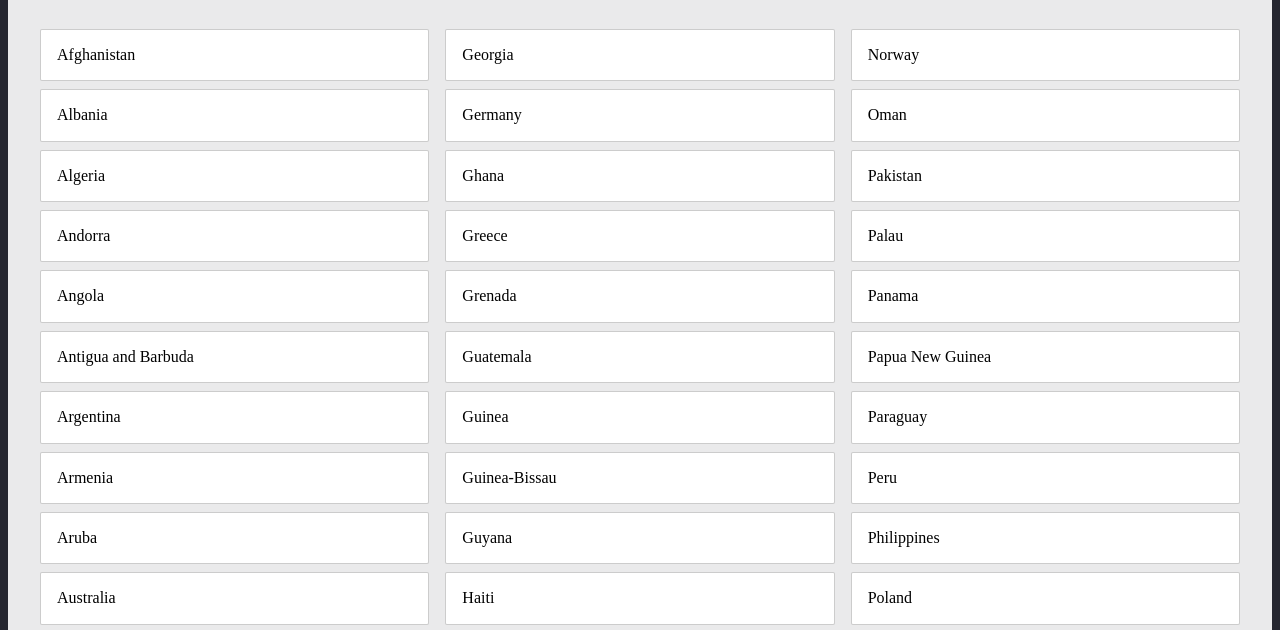
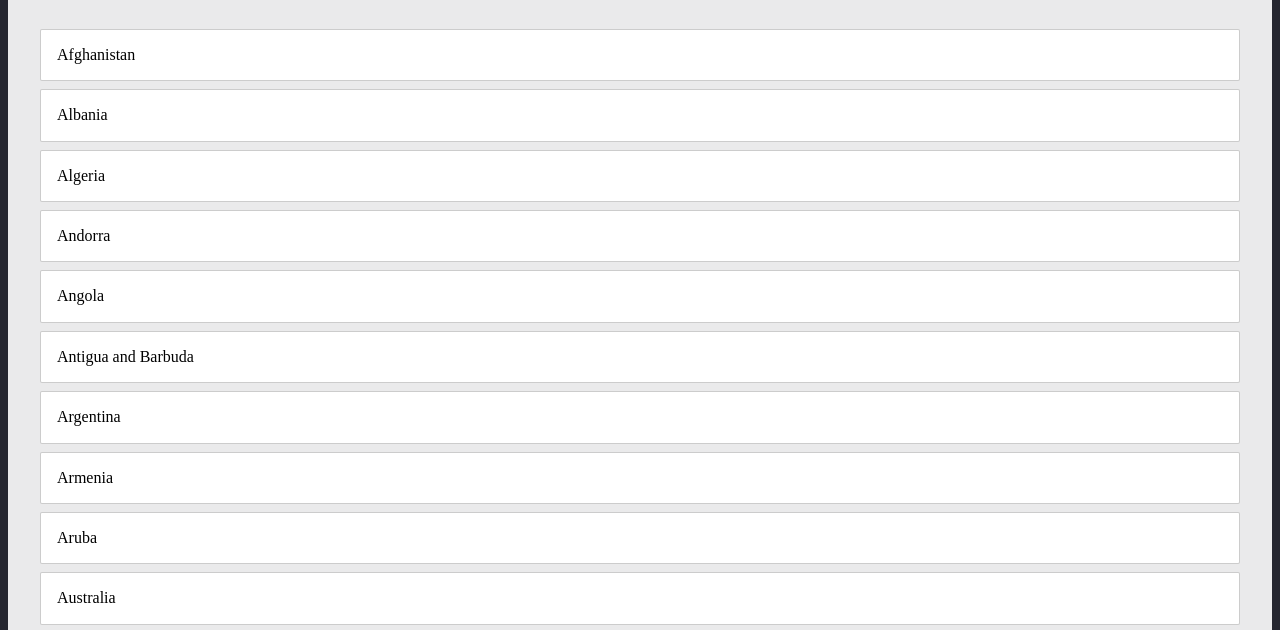
Before and after one commit to CodeYourFuture/html-css-git-exercises, a website: page week-2/9-media-queries/index.html in a window 1280 px wide. Shown: the part 121-751 px from the top of the page. Drawn offline with Linux system fonts and the light colour scheme.

Commit message:
Remove answer for exercise 9

```diff
--- a/week-2/9-media-queries/columns.css
+++ b/week-2/9-media-queries/columns.css
@@ -1,6 +1 @@
 /* Add your own CSS code below */
-@media (min-width: 992px) {
-	.countries {
-		columns: 3;
-	}
-}
```
